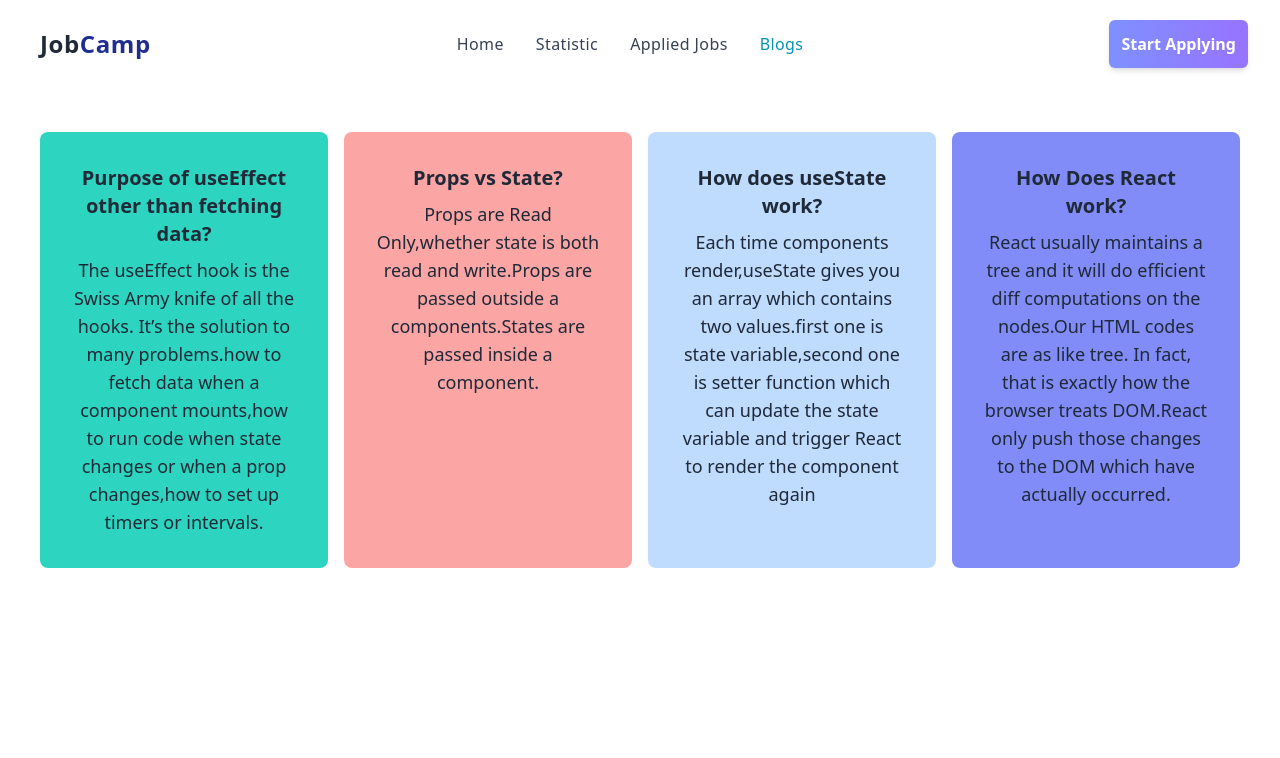
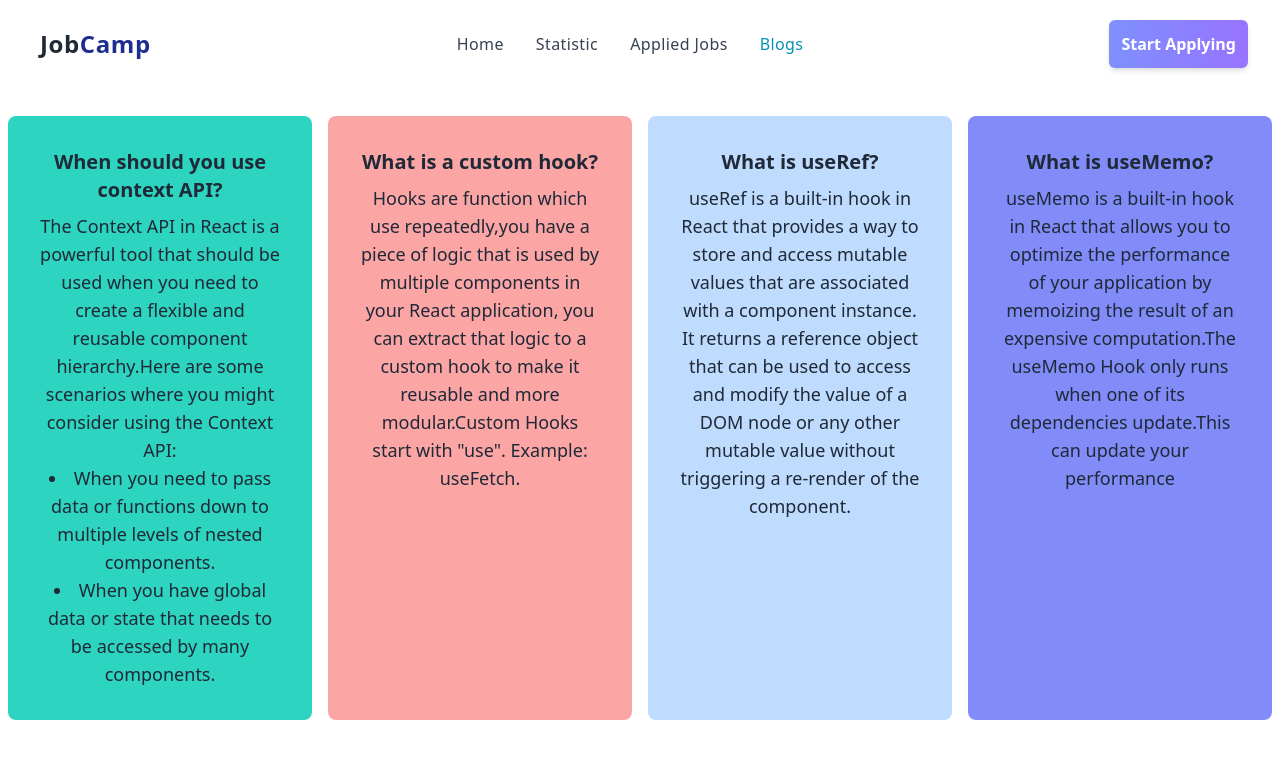
Before and after one commit to istiaq-tanim/carrer-hub, a React (Vite) app: page /blogs in a window 1280 px wide. Shown: the top 758 px of the page. Built offline with nearby package versions, Linux system fonts and the light colour scheme.

Commit message:
blog added

```diff
--- a/src/components/Blogs/Blogs.jsx
+++ b/src/components/Blogs/Blogs.jsx
@@ -2,31 +2,34 @@ import React from 'react';
 
 const Blogs = () => {
     return (
-        <div className='md:flex my-container'>
+        <div className='md:flex'>
             <div className="my-5 card w-full lg:w-1/3 bg-base-100 p-2">
                 <div class="card-body items-center text-center bg-teal-400 rounded-lg">
-                <h2 class="card-title text-xl">Purpose of useEffect other than fetching data?</h2>
-                <p className='text-lg'>The useEffect hook is the Swiss Army knife of all the hooks. It’s the solution to many problems.how to fetch data when a component mounts,how to run code when state changes or when a prop changes,how to set up timers or intervals.</p>
+                <h2 class="card-title text-xl">When should you use context API?</h2>
+                <p className='text-lg'>The Context API in React is a powerful tool that should be used when you need to create a flexible and reusable component hierarchy.Here are some scenarios where you might consider using the Context API:
+                <li>When you need to pass data or functions down to multiple levels of nested components.</li>
+                <li>When you have global data or state that needs to be accessed by many components.</li>
+                </p>
                 </div>
             </div>
             <div className="my-5 card w-full lg:w-1/3 bg-base-100 p-2">
                 <div className="card-body items-center text-center bg-red-300 rounded-lg">
-                <h2 className="card-title text-xl">Props vs State?</h2>
-                <p className='text-lg'>Props are Read Only,whether state is both read and write.Props are passed outside a components.States are passed inside a component.</p>
+                <h2 className="card-title text-xl">What is a custom hook?</h2>
+                <p className='text-lg'>Hooks are function which use repeatedly,you have a piece of logic that is used by multiple components in your React application, you can extract that logic to a custom hook to make it reusable and more modular.Custom Hooks start with "use". Example: useFetch.</p>
                 </div>
             </div>
             <div className="my-5 card w-full lg:w-1/3 bg-base-100 p-2">
                 <div className="card-body items-center text-center bg-blue-200 rounded-lg">
-                <h2 className="card-title text-xl">How does useState work?
+                <h2 className="card-title text-xl">What is useRef?
                 </h2>
-                <p  className='text-lg'>Each time components render,useState gives you an array which contains two values.first one is state variable,second one is setter function which can update the state variable and trigger React to render the component again</p>
+                <p  className='text-lg'>useRef is a built-in hook in React that provides a way to store and access mutable values that are associated with a component instance. It returns a reference object that can be used to access and modify the value of a DOM node or any other mutable value without triggering a re-render of the component.</p>
                 </div>
             </div>
 
             <div className="my-5 card w-full lg:w-1/3 bg-base-100 p-2">
                 <div className="card-body items-center text-center bg-indigo-400 rounded-lg">
-                <h2 className="card-title text-xl">How Does React work?</h2>
-                <p className='text-lg'>React usually maintains a tree and it will do efficient diff computations on the nodes.Our HTML codes are as like tree. In fact, that is exactly how the browser treats DOM.React only push those changes to the DOM which have actually occurred.</p>
+                <h2 className="card-title text-xl">What is useMemo?</h2>
+                <p className='text-lg'>useMemo is a built-in hook in React that allows you to optimize the performance of your application by memoizing the result of an expensive computation.The useMemo Hook only runs when one of its dependencies update.This can update your performance</p>
 
                 </div>
             </div>
--- a/src/components/Statistic/Statistic.jsx
+++ b/src/components/Statistic/Statistic.jsx
@@ -4,14 +4,14 @@ import { AreaChart, Area, XAxis, YAxis, CartesianGrid, Tooltip, ResponsiveContai
 const Statistic = () => {
     const assignments =
         [
-            { name: 'Assignment 1', number: 57 },
-            { name: 'Assignment 2', number: 60 },
+            { name: 'Assignment 1', number: 52 },
+            { name: 'Assignment 2', number: 55 },
             { name: 'Assignment 3', number: 60 },
-            { name: 'Assignment 4', number: 60 },
-            { name: 'Assignment 5', number: 60 },
-            { name: 'Assignment 6', number: 60 },
-            { name: 'Assignment 7', number: 60 },
-            { name: 'Assignment 8', number: 60 }
+            { name: 'Assignment 4', number: 50 },
+            { name: 'Assignment 5', number: 40 },
+            { name: 'Assignment 6', number: 55 },
+            { name: 'Assignment 7', number: 50 },
+            { name: 'Assignment 8', number: 40 }
         ];
 
     return (
--- a/src/main.jsx
+++ b/src/main.jsx
@@ -1,6 +1,5 @@
 import React from 'react'
 import ReactDOM from 'react-dom/client'
-import App from './App'
 import './index.css';
 import {
   createBrowserRouter,
```
